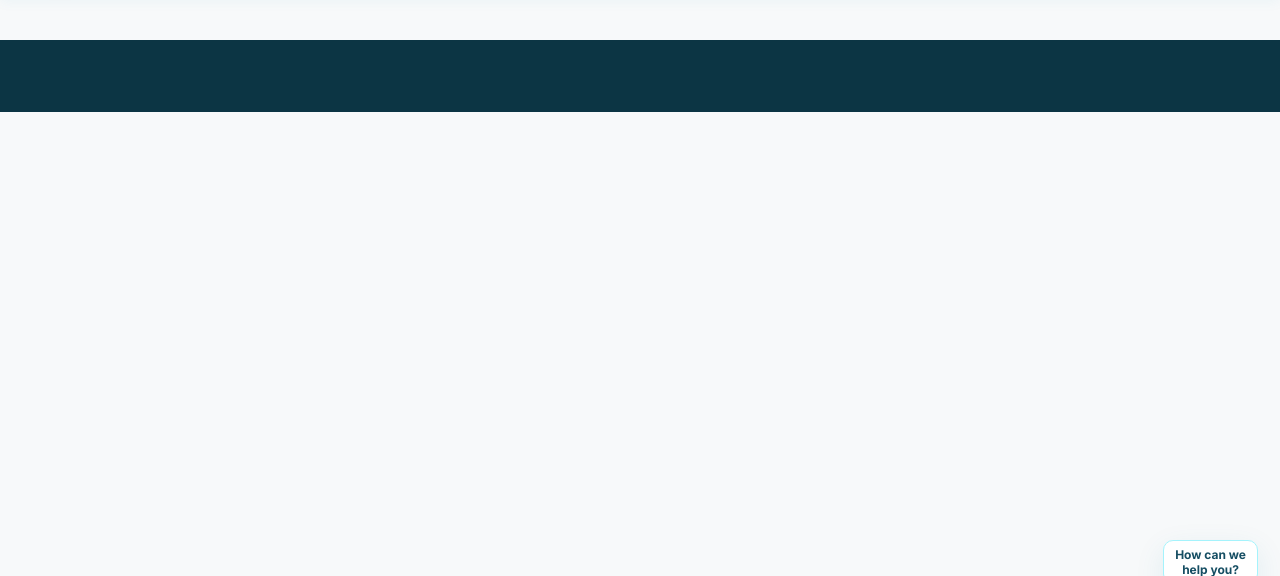
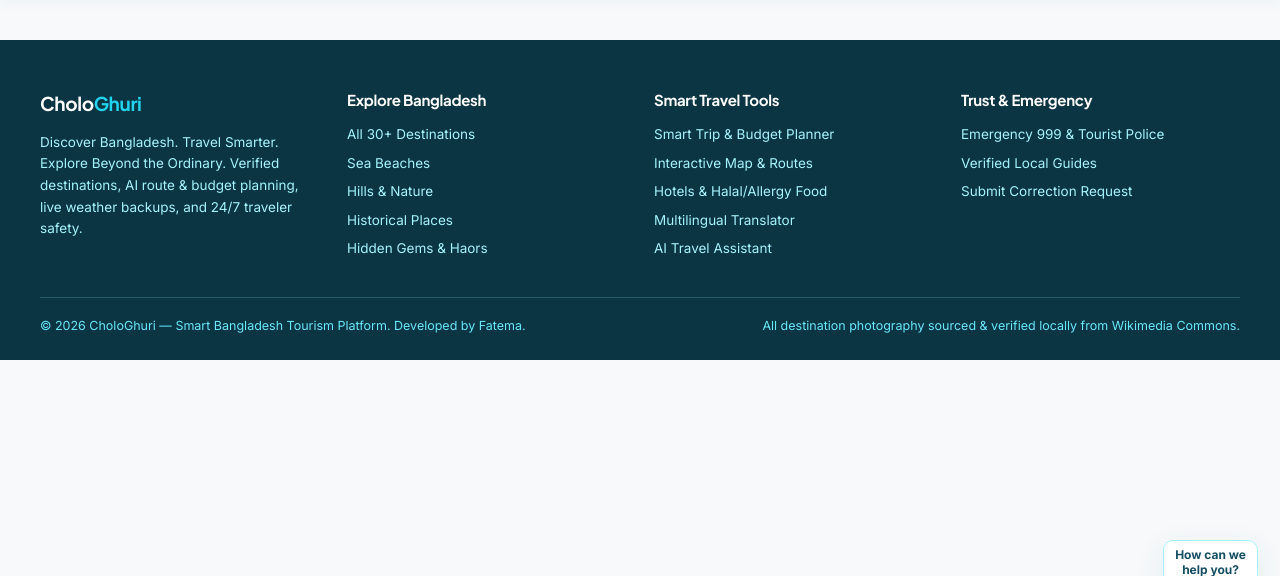
Before and after one commit to fatema-akter92/CholoGhuri-, a Django app: template backend/templates/base.html in a window 1280 px wide. Shown: the part 124-700 px from the top of the page. Run offline with Django 5.2, Linux system fonts and the light colour scheme; the template is opened without the code that fills it, so the values that code supplies are empty.

Commit message:
add base template clean footer with developed by fatema credit

```diff
--- a/backend/templates/base.html
+++ b/backend/templates/base.html
@@ -182,3 +182,49 @@
 
   <!-- Footer -->
   <footer class="site-footer no-print">
+    <div class="container">
+      <div class="grid-4" style="gap:28px; margin-bottom:30px;">
+        <div>
+          <h4 style="font-size:19px;">Cholo<span style="color:var(--cyan-400);">Ghuri</span></h4>
+          <p style="font-size:13.5px; color:#a5f3fc; line-height:1.6;">
+            Discover Bangladesh. Travel Smarter. Explore Beyond the Ordinary. Verified destinations, AI route &amp; budget planning, live weather backups, and 24/7 traveler safety.
+          </p>
+        </div>
+        <div>
+          <h4>Explore Bangladesh</h4>
+          <a href="/destinations/">All 30+ Destinations</a>
+          <a href="/destinations/?category=sea-beaches">Sea Beaches</a>
+          <a href="/destinations/?category=hills-nature">Hills &amp; Nature</a>
+          <a href="/destinations/?category=historical-places">Historical Places</a>
+          <a href="/destinations/?category=hidden-gems">Hidden Gems &amp; Haors</a>
+        </div>
+        <div>
+          <h4>Smart Travel Tools</h4>
+          <a href="/planner/">Smart Trip &amp; Budget Planner</a>
+          <a href="/map/">Interactive Map &amp; Routes</a>
+          <a href="/hotels-food/">Hotels &amp; Halal/Allergy Food</a>
+          <a href="/translator/">Multilingual Translator</a>
+          <a href="/assistant/">AI Travel Assistant</a>
+        </div>
+        <div>
+          <h4>Trust &amp; Emergency</h4>
+          <a href="/safety/">Emergency 999 &amp; Tourist Police</a>
+          <a href="/safety/#guides">Verified Local Guides</a>
+          <a href="/dashboard/?tab=feedback">Submit Correction Request</a>
+          {% if request.user.is_staff %}
+            <a href="/admin-portal/">Admin &amp; Analytics Portal</a>
+          {% endif %}
+        </div>
+      </div>
+      <div style="border-top:1px solid rgba(165, 243, 252, 0.2); padding-top:18px; display:flex; flex-wrap:wrap; justify-content:space-between; gap:10px; font-size:12.5px; color:#67e8f9;">
+        <span>&copy; 2026 CholoGhuri — Smart Bangladesh Tourism Platform. Developed by Fatema.</span>
+        <span>All destination photography sourced &amp; verified locally from Wikimedia Commons.</span>
+      </div>
+    </div>
+  </footer>
+
+  <script src="{% static 'vendor/leaflet/leaflet.js' %}"></script>
+  <script src="{% static 'js/app.js' %}"></script>
+  {% block extra_scripts %}{% endblock %}
+</body>
+</html>
```
